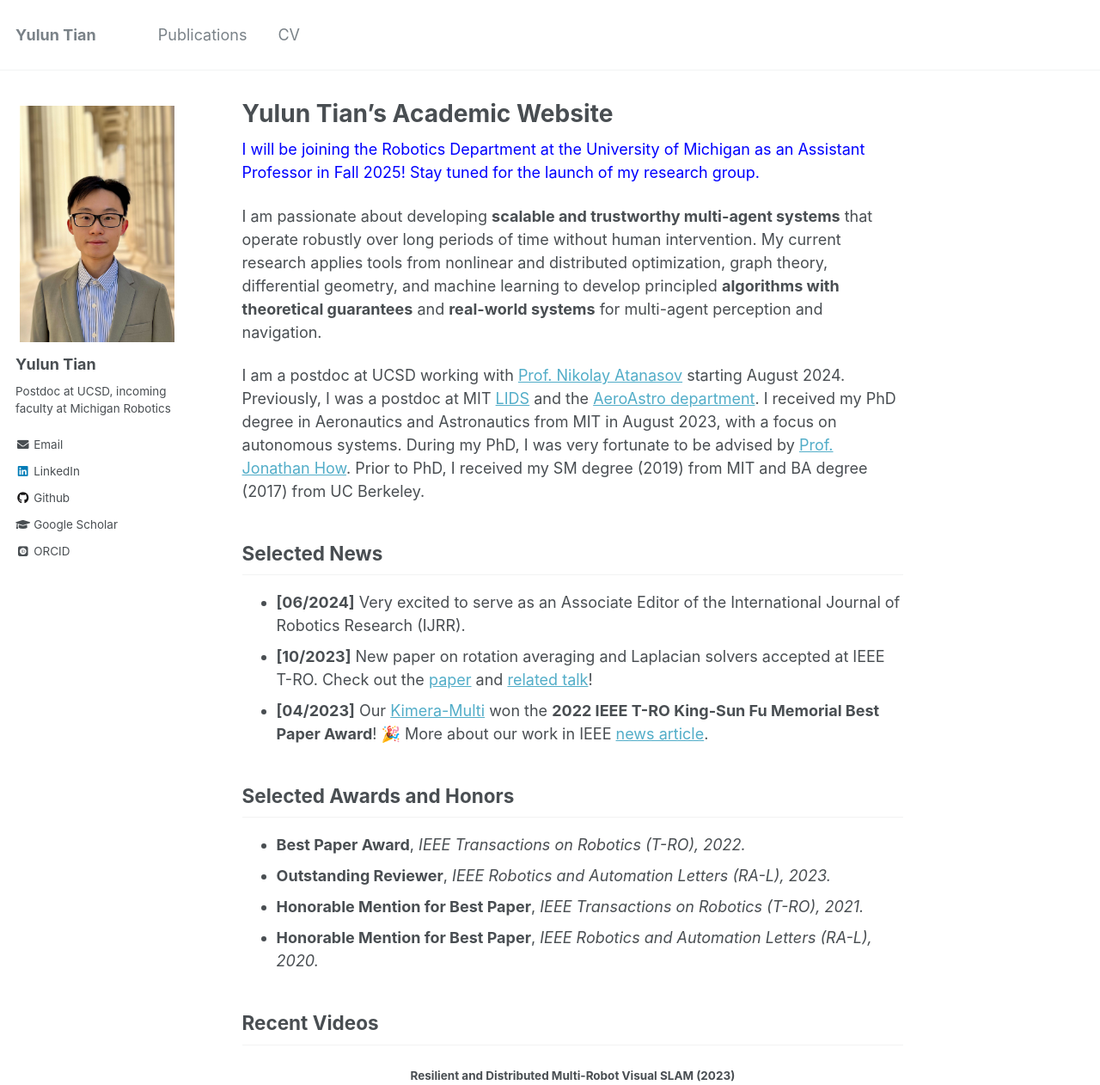
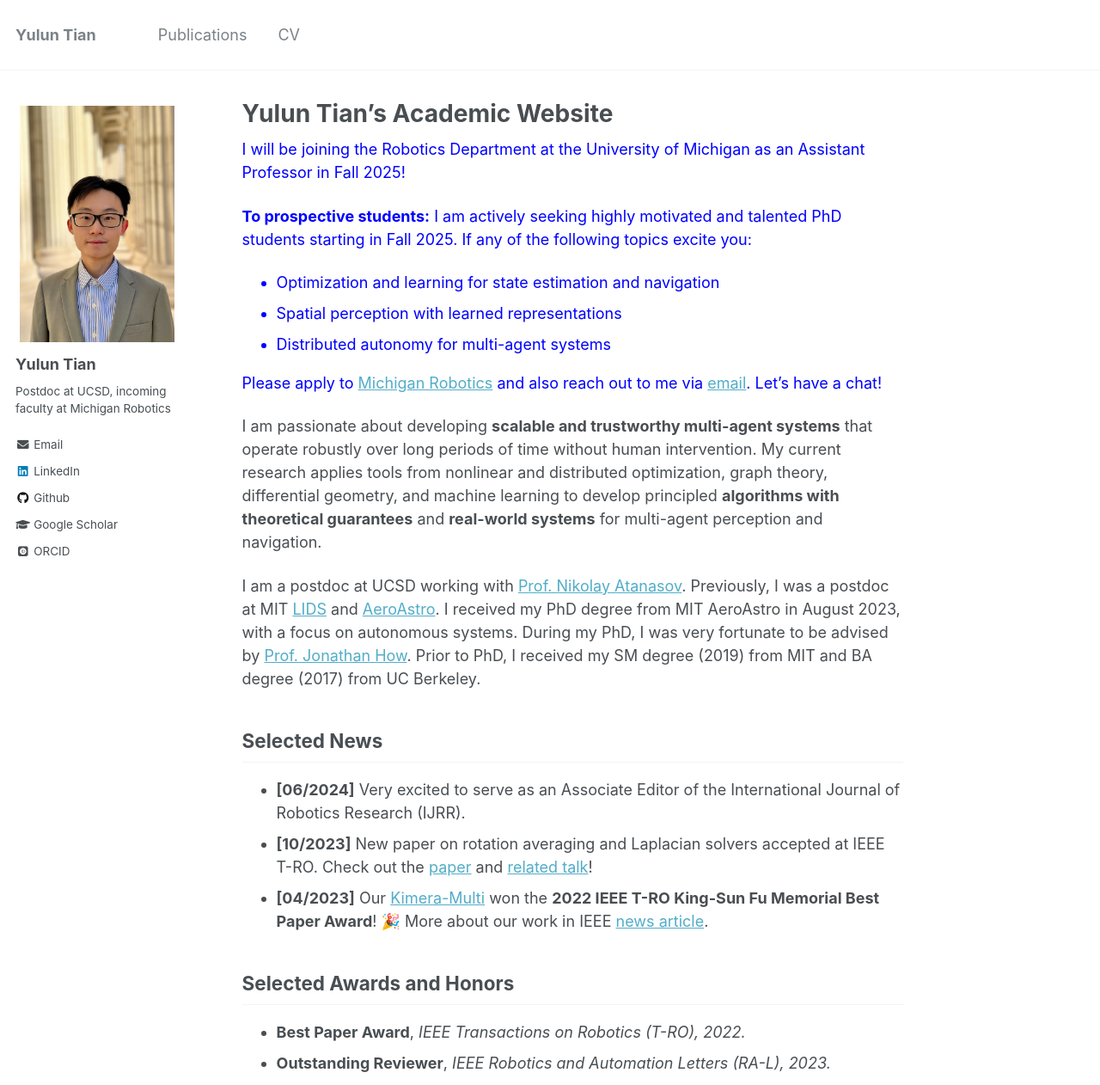
Before and after one commit to yuluntian/yuluntian.github.io, a Jekyll site: the page built from _pages/about.md, in a window 1280 px wide and 1400 px high, cut to the strip 0-1262 px from the top of the window. Shown: the whole strip at 86% size. Built offline with Jekyll 4.4.1, drawn with Linux system fonts in a browser that asks for light colours; some web fonts are replaced.

Commit message:
update about

```diff
--- a/_pages/about.md
+++ b/_pages/about.md
@@ -8,14 +8,31 @@ redirect_from:
   - /about.html
 ---
 
-<span style="color:blue"> I will be joining the Robotics Department at the University of Michigan as an Assistant Professor in Fall 2025! Stay tuned for the launch of my research group. </span>
+<style>
+.blue {
+  color: blue;
+}
+</style>
+
+I will be joining the Robotics Department at the University of Michigan as an Assistant Professor in Fall 2025!
+{: .blue}
+
+**To prospective students:** I am actively seeking highly motivated and talented PhD students starting in Fall 2025.
+If any of the following topics excite you:
+{: .blue}
+* Optimization and learning for state estimation and navigation
+* Spatial perception with learned representations
+* Distributed autonomy for multi-agent systems
+{: .blue}
+Please apply to [Michigan Robotics](https://robotics.umich.edu/academics/graduate/admissions/) and also reach out to me via [email](mailto:yulunt@umich.edu). Let's have a chat!
+{: .blue}
 
 I am passionate about developing **scalable and trustworthy multi-agent systems** that operate robustly over long periods of time without human intervention.
 My current research applies tools from nonlinear and distributed optimization, graph theory, differential geometry, and machine learning to develop principled **algorithms with theoretical guarantees** and **real-world systems** for multi-agent perception and navigation.
 
-I am a postdoc at UCSD working with [Prof. Nikolay Atanasov](https://natanaso.github.io) starting August 2024.
-Previously, I was a postdoc at MIT [LIDS](https://lids.mit.edu/) and the [AeroAstro department](https://aeroastro.mit.edu/).
-I received my PhD degree in Aeronautics and Astronautics from MIT in August 2023, with a focus on autonomous systems.
+I am a postdoc at UCSD working with [Prof. Nikolay Atanasov](https://natanaso.github.io).
+Previously, I was a postdoc at MIT [LIDS](https://lids.mit.edu/) and [AeroAstro](https://aeroastro.mit.edu/).
+I received my PhD degree from MIT AeroAstro in August 2023, with a focus on autonomous systems.
 During my PhD, I was very fortunate to be advised by [Prof. Jonathan How](https://aeroastro.mit.edu/people/jonathan-p-how/).
 Prior to PhD, I received my SM degree (2019) from MIT and BA degree (2017) from UC Berkeley.
 
```
